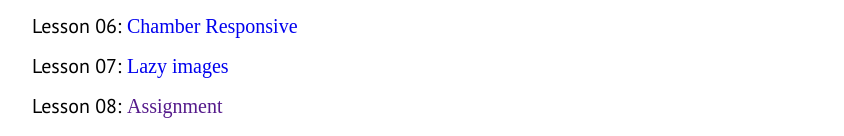
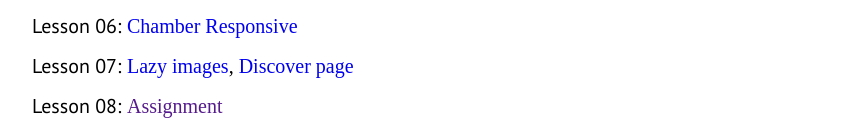
Before and after one commit to AdonisAeron/wdd230, a plain HTML site: page index.html in a window 1280 px wide. Shown: the part 492-628 px from the top of the page, without its empty margins (224-1068 px from the left). Drawn offline with nearby package versions, Linux system fonts and the light colour scheme.

Commit message:
added in reference to Discover page

```diff
--- a/index.html
+++ b/index.html
@@ -30,7 +30,7 @@
                     <li><a href="chamber/">COC Homepage</a></li>
                     <li><a href="chamber/">Chamber Complete</a></li>
                     <li><a href="chamber2/">Chamber Responsive</a></li>
-                    <li><a href="week7/lazyload.html">Lazy images</a></li>
+                    <li><a href="week7/lazyload.html">Lazy images</a>, <a href="/chamber/discover.html">Discover page</a></li>
                     <li><a href="">Assignment</a></li>
                     <li><a href="">Assignment</a></li>
                     <li><a href="">Assignment</a></li>
```
